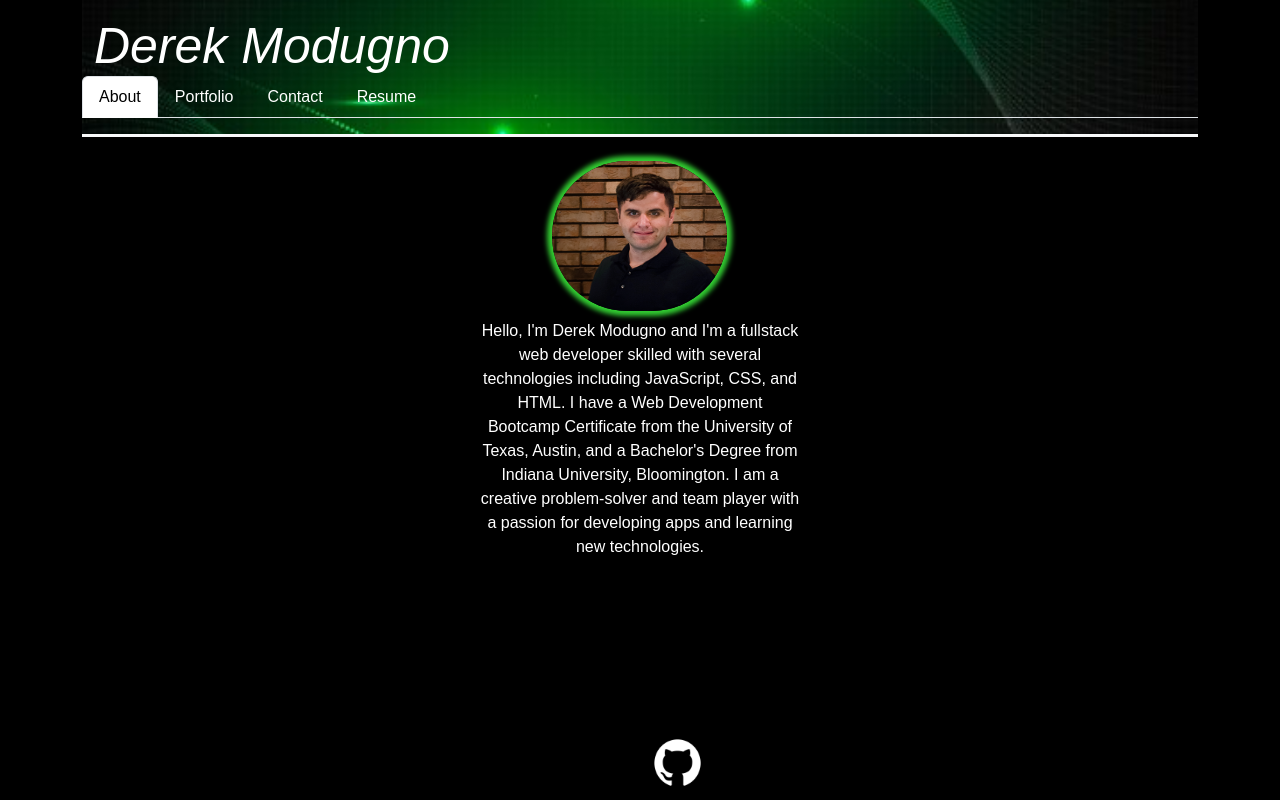
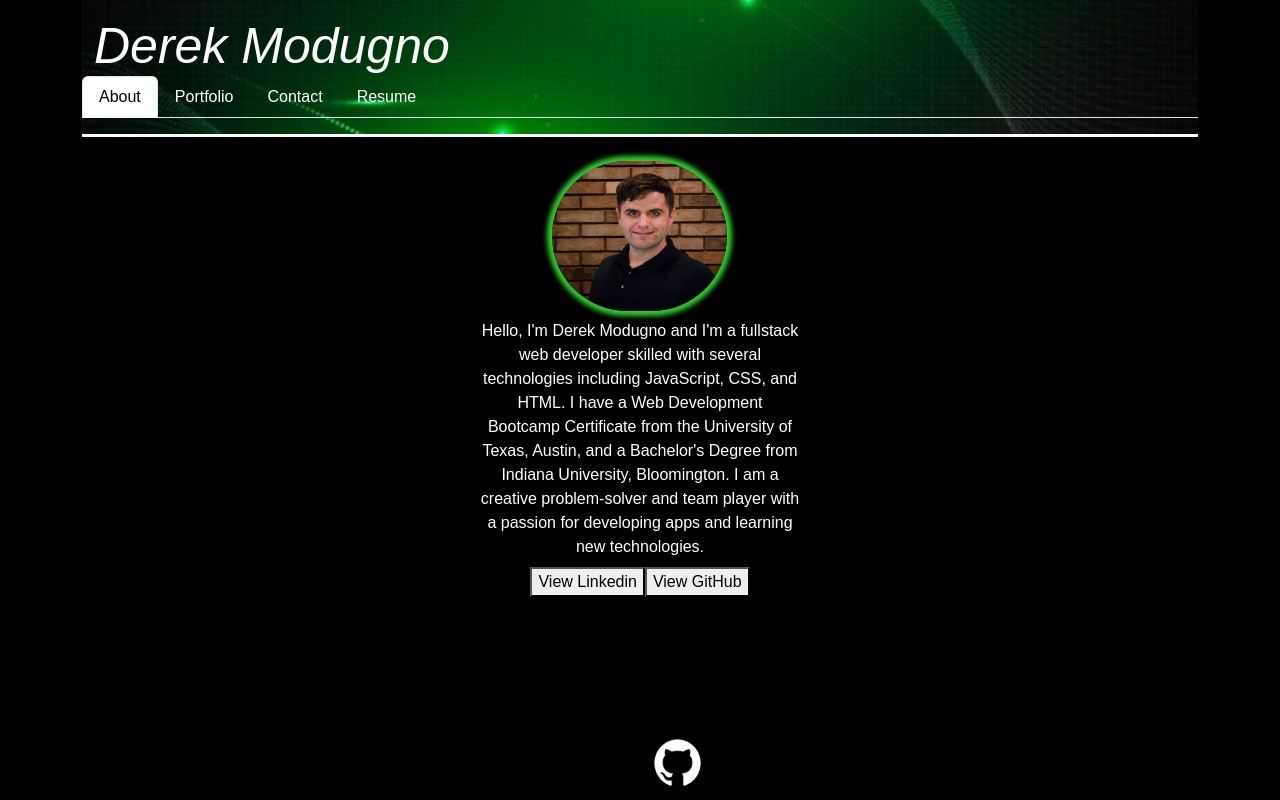
Before and after one commit to derekm129/reactPortfolio, a React (Vite) app: page /About in a window 1280 px wide. Built offline with nearby package versions, Linux system fonts and the light colour scheme.

Commit message:
added links to github and linkedin

```diff
--- a/src/pages/About.jsx
+++ b/src/pages/About.jsx
@@ -14,6 +14,14 @@ export default function About() {
           </p>
         </div>
       </div>
+      <div className="buttons">
+        <a href="https://www.linkedin.com/in/derek-modugno-9927b72b1/">
+          <button>View Linkedin</button>
+        </a>
+        <a href="https://github.com/derekm129">
+          <button>View GitHub</button>
+        </a>
+      </div>
     </div>
 
   );
```
